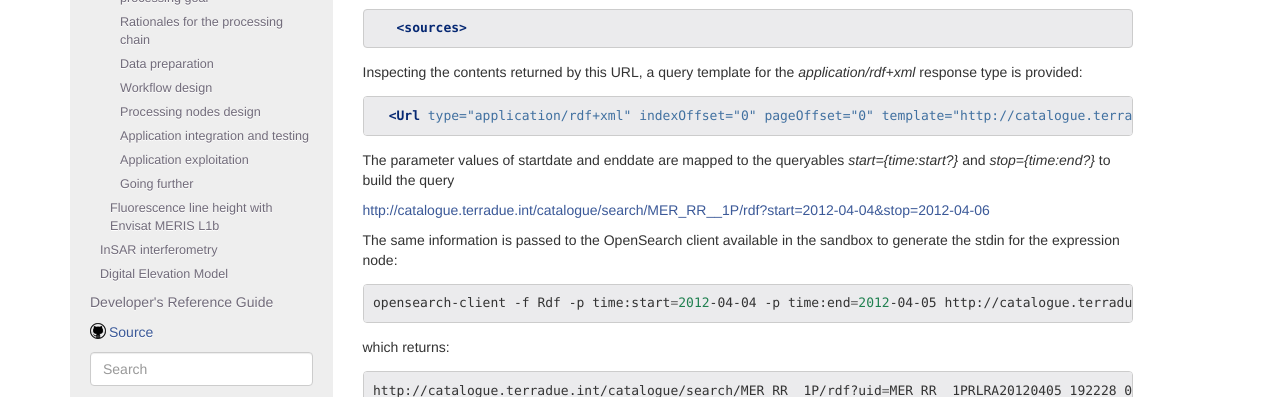
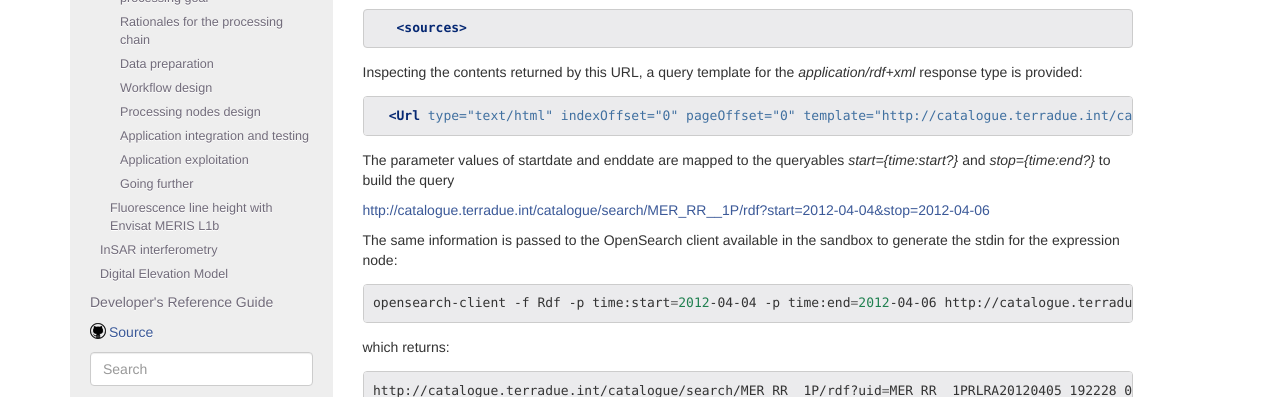
Before and after one commit to Terradue/doc-developer-sandbox, a Sphinx documentation site: the page built from source/field/ocean_color/lib_beam/nodes/expression.rst, in a window 1280 px wide. Shown: the part 470-867 px from the top of the page. Built offline with Sphinx 7.4.7, drawn with Linux system fonts in a browser that asks for light colours; pages that are not in the unit, such as notebooks, are missing from menus.

Commit message:
Update expression.rst

```diff
--- a/source/field/ocean_color/lib_beam/nodes/expression.rst
+++ b/source/field/ocean_color/lib_beam/nodes/expression.rst
@@ -34,7 +34,7 @@
 
 .. code-block:: bash
 
-  opensearch-client -f Rdf -p time:start=2012-04-04 -p time:end=2012-04-05 http://catalogue.terradue.int/catalogue/search/MER_RR__1P/description
+  opensearch-client -f Rdf -p time:start=2012-04-04 -p time:end=2012-04-06 http://catalogue.terradue.int/catalogue/search/MER_RR__1P/description
 
 which returns:
 
```
Also changed, not shown: other parts of source/field/ocean_color/lib_beam/nodes/expression.rst (+1 -1 lines).
